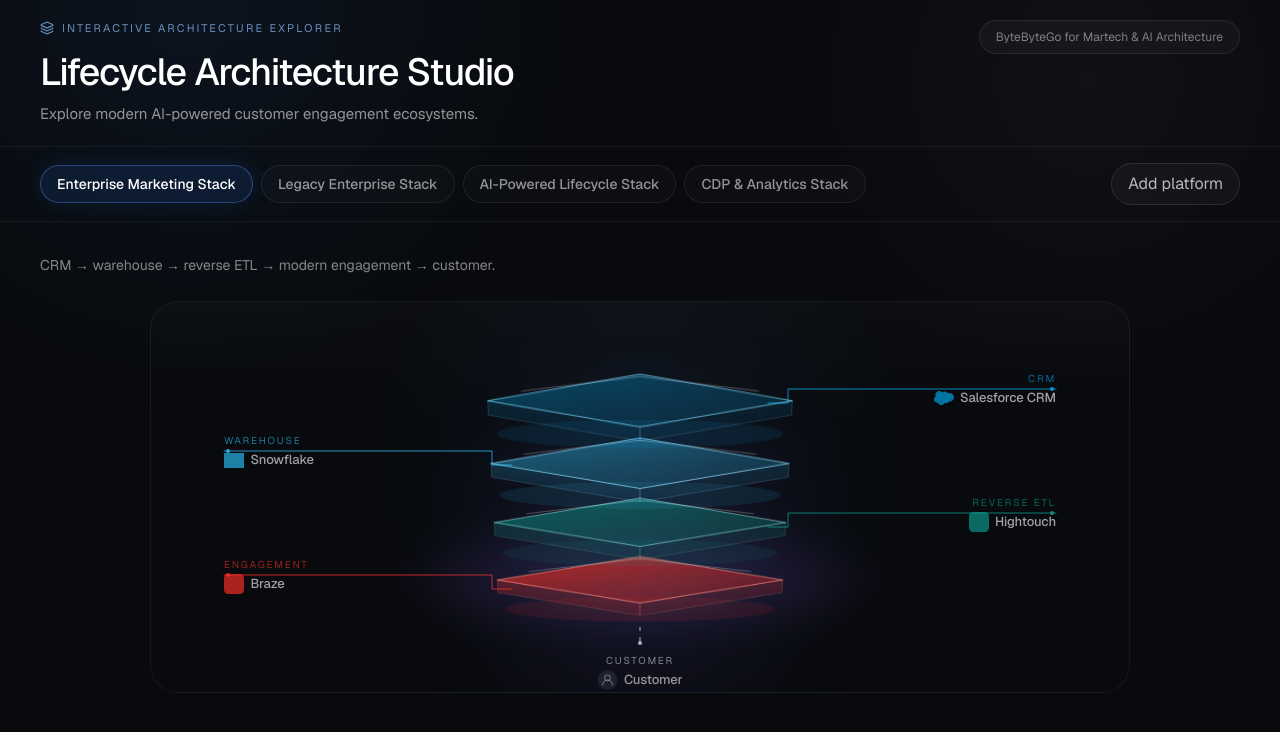
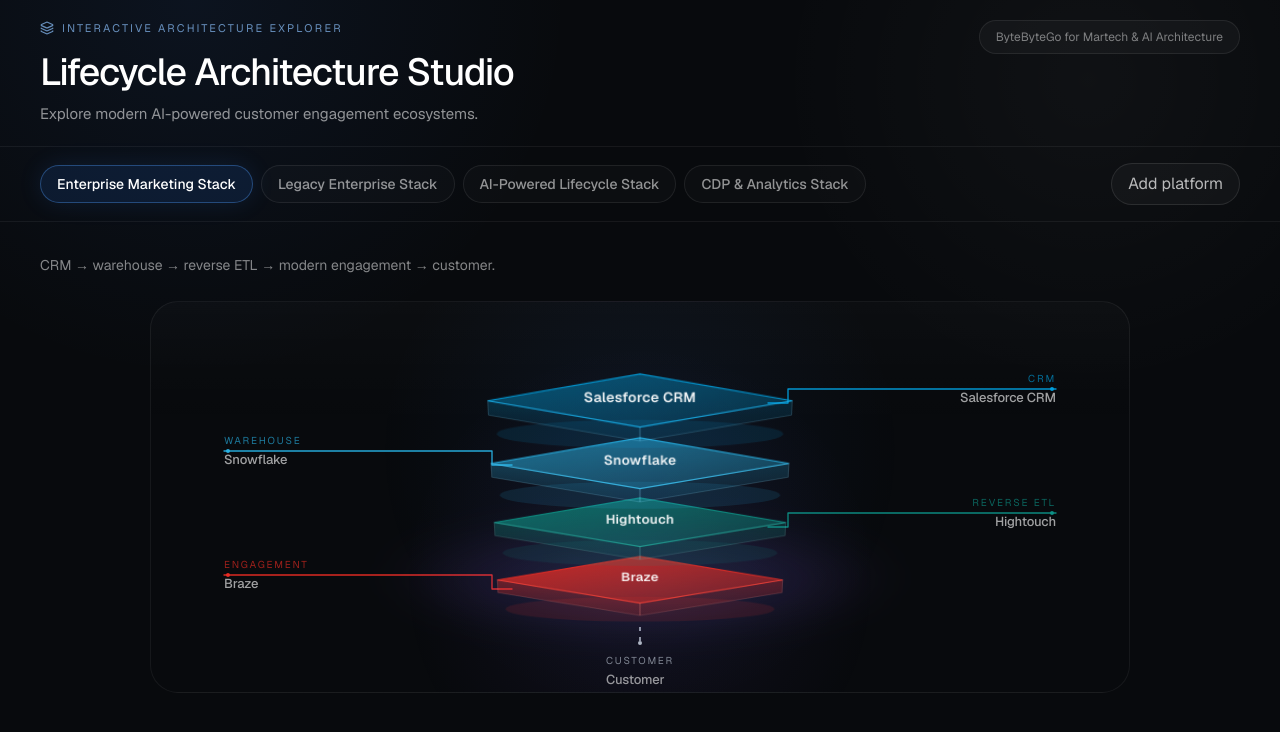
Before and after one commit to kentkong/lifecycle-architecture-studio, a Next.js app: page /lifecycle-architecture-studio/ in a window 1280 px wide. Shown: the top 732 px of the page. Built offline with nearby package versions, Linux system fonts and the light colour scheme; grey boxes are pictures that could not be loaded.

Commit message:
Make platform colors bolder with labels on shapes
Add platform names on each layer, solid matching connector lines, and
remove callout logos so color coding reads clearly at a glance.

Co-authored-by: Cursor <cursoragent@cursor.com>

```diff
--- a/src/components/studio/isometric-stack-canvas.tsx
+++ b/src/components/studio/isometric-stack-canvas.tsx
@@ -2,7 +2,6 @@
 
 import { useMemo } from "react";
 import { IsometricStackLayer } from "@/components/studio/isometric-stack-layer";
-import { PlatformLogo } from "@/components/studio/platform-logo";
 import { formatCategoryLabel } from "@/lib/category-colors";
 import { getPlatformColors } from "@/lib/platform-colors";
 import { getPlatform } from "@/lib/platforms";
@@ -160,10 +159,11 @@ export function IsometricStackCanvas({
                 <path
                   d={path.d}
                   fill="none"
-                  stroke={layout.lineColor}
-                  strokeWidth="1"
+                  stroke={layout.accentColor}
+                  strokeWidth="1.35"
                   strokeLinecap="round"
                   strokeLinejoin="round"
+                  opacity="0.92"
                 />
                 <circle
                   cx={
@@ -185,8 +185,8 @@ export function IsometricStackCanvas({
               <path
                 d={`M ${STACK_CENTER_X} ${axisBottom} L ${STACK_CENTER_X} ${customerLabelY - 20}`}
                 fill="none"
-                stroke={getPlatformColors("customer", "customer").line}
-                strokeWidth="1"
+                stroke={getPlatformColors("customer", "customer").fill}
+                strokeWidth="1.35"
                 strokeDasharray="4 6"
               />
               <circle
@@ -215,6 +215,7 @@ export function IsometricStackCanvas({
                 >
                   <IsometricStackLayer
                     platformId={layout.node.platformId}
+                    platformName={platform.name}
                     category={platform.category}
                     selected={selectedNodeId === layout.node.id}
                     depth={layout.index}
@@ -254,13 +255,6 @@ export function IsometricStackCanvas({
             >
               <span className="iso-callout__category">{layout.category}</span>
               <span className="iso-callout__name">
-                <PlatformLogo
-                  platformId={layout.node.platformId}
-                  category={platform.category}
-                  variant="tinted"
-                  size="sm"
-                  className="iso-callout__logo"
-                />
                 <span className="iso-callout__name-text">{layout.platformName}</span>
               </span>
             </button>
@@ -284,13 +278,6 @@ export function IsometricStackCanvas({
           >
             <span className="iso-callout__category">customer</span>
             <span className="iso-callout__name">
-              <PlatformLogo
-                platformId={customerNode.platformId}
-                category="customer"
-                variant="tinted"
-                size="sm"
-                className="iso-callout__logo"
-              />
               <span className="iso-callout__name-text">{customerPlatform.name}</span>
             </span>
           </button>
--- a/src/components/studio/isometric-stack-layer.tsx
+++ b/src/components/studio/isometric-stack-layer.tsx
@@ -6,6 +6,7 @@ import { cn } from "@/lib/utils";
 
 type IsometricStackLayerProps = {
   platformId: string;
+  platformName: string;
   category: PlatformCategory;
   selected?: boolean;
   depth: number;
@@ -15,6 +16,7 @@ type IsometricStackLayerProps = {
 
 export function IsometricStackLayer({
   platformId,
+  platformName,
   category,
   selected,
   depth,
@@ -22,13 +24,16 @@ export function IsometricStackLayer({
   onClick,
 }: IsometricStackLayerProps) {
   const palette = getPlatformColors(platformId, category);
-  const fade = 0.42 + (depth / Math.max(total - 1, 1)) * 0.38;
+  const fade = 0.5 + (depth / Math.max(total - 1, 1)) * 0.38;
   const uid = `${platformId}-${depth}`;
+  const label =
+    platformName.length > 16 ? `${platformName.slice(0, 14).trim()}…` : platformName;
 
   return (
     <button
       type="button"
       onClick={onClick}
+      aria-label={platformName}
       className={cn(
         "iso-layer group relative block w-full shrink-0 transition-transform duration-300",
         "hover:-translate-y-0.5 focus-visible:outline-none focus-visible:ring-2 focus-visible:ring-white/25",
@@ -53,17 +58,17 @@ export function IsometricStackLayer({
       >
         <defs>
           <linearGradient id={`iso-top-${uid}`} x1="0%" y1="0%" x2="100%" y2="100%">
-            <stop offset="0%" stopColor={palette.fill} stopOpacity={fade * 0.9} />
-            <stop offset="50%" stopColor={palette.fill} stopOpacity={fade * 0.58} />
-            <stop offset="100%" stopColor={palette.fill} stopOpacity={fade * 0.32} />
+            <stop offset="0%" stopColor={palette.fill} stopOpacity={fade * 0.95} />
+            <stop offset="50%" stopColor={palette.fill} stopOpacity={fade * 0.68} />
+            <stop offset="100%" stopColor={palette.fill} stopOpacity={fade * 0.4} />
           </linearGradient>
           <linearGradient id={`iso-left-${uid}`} x1="0%" y1="0%" x2="0%" y2="100%">
-            <stop offset="0%" stopColor={palette.fill} stopOpacity={fade * 0.38} />
-            <stop offset="100%" stopColor={palette.fill} stopOpacity={fade * 0.12} />
+            <stop offset="0%" stopColor={palette.fill} stopOpacity={fade * 0.42} />
+            <stop offset="100%" stopColor={palette.fill} stopOpacity={fade * 0.14} />
           </linearGradient>
           <linearGradient id={`iso-right-${uid}`} x1="0%" y1="0%" x2="0%" y2="100%">
-            <stop offset="0%" stopColor={palette.fill} stopOpacity={fade * 0.28} />
-            <stop offset="100%" stopColor={palette.fill} stopOpacity={fade * 0.1} />
+            <stop offset="0%" stopColor={palette.fill} stopOpacity={fade * 0.32} />
+            <stop offset="100%" stopColor={palette.fill} stopOpacity={fade * 0.12} />
           </linearGradient>
           <filter id={`iso-glow-${uid}`} x="-40%" y="-80%" width="180%" height="220%">
             <feGaussianBlur stdDeviation="8" result="blur" />
@@ -74,13 +79,14 @@ export function IsometricStackLayer({
           </filter>
         </defs>
 
-        <ellipse cx="160" cy="66" rx="118" ry="12" fill={palette.glow} opacity={selected ? 0.6 : 0.32} />
+        <ellipse cx="160" cy="66" rx="118" ry="12" fill={palette.glow} opacity={selected ? 0.65 : 0.36} />
 
         <path
           d="M 36 38 L 160 16 L 284 38 L 160 60 Z"
           fill={`url(#iso-top-${uid})`}
-          stroke={palette.edge}
-          strokeWidth="0.85"
+          stroke={palette.fill}
+          strokeWidth="1.1"
+          strokeOpacity="0.85"
           filter={selected ? `url(#iso-glow-${uid})` : undefined}
         />
         <path
@@ -88,22 +94,29 @@ export function IsometricStackLayer({
           fill={`url(#iso-left-${uid})`}
           stroke={palette.edge}
           strokeWidth="0.55"
-          strokeOpacity="0.4"
+          strokeOpacity="0.45"
         />
         <path
           d="M 284 38 L 284 50 L 160 72 L 160 60 Z"
           fill={`url(#iso-right-${uid})`}
           stroke={palette.edge}
           strokeWidth="0.55"
-          strokeOpacity="0.4"
+          strokeOpacity="0.45"
         />
-        <path
-          d="M 64 30 L 160 18 L 256 30"
-          fill="none"
-          stroke="rgba(255,255,255,0.28)"
-          strokeWidth="0.85"
-          strokeLinecap="round"
-        />
+
+        <text
+          x="160"
+          y="39"
+          textAnchor="middle"
+          fill="#ffffff"
+          fontSize="11.5"
+          fontWeight="600"
+          letterSpacing="0.02em"
+          opacity="0.92"
+          style={{ pointerEvents: "none" }}
+        >
+          {label}
+        </text>
       </svg>
     </button>
   );
--- a/src/lib/platform-colors.ts
+++ b/src/lib/platform-colors.ts
@@ -53,7 +53,7 @@ export function buildPlatformPalette(fill: string): PlatformPalette {
     fillSoft: rgba(fill, 0.38),
     edge: edgeColor(fill),
     glow: rgba(fill, 0.32),
-    line: rgba(fill, 0.82),
+    line: fill,
   };
 }
 
```
